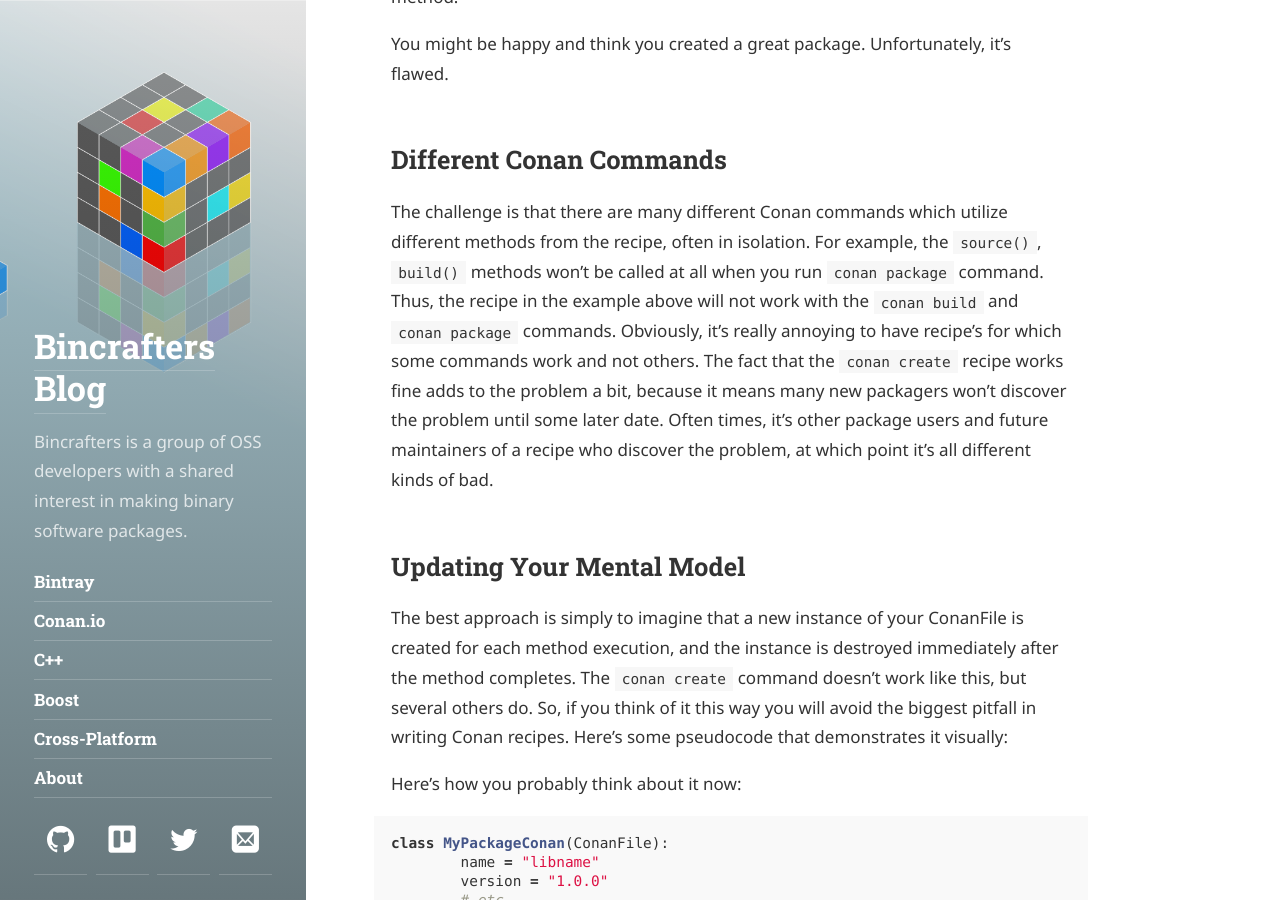
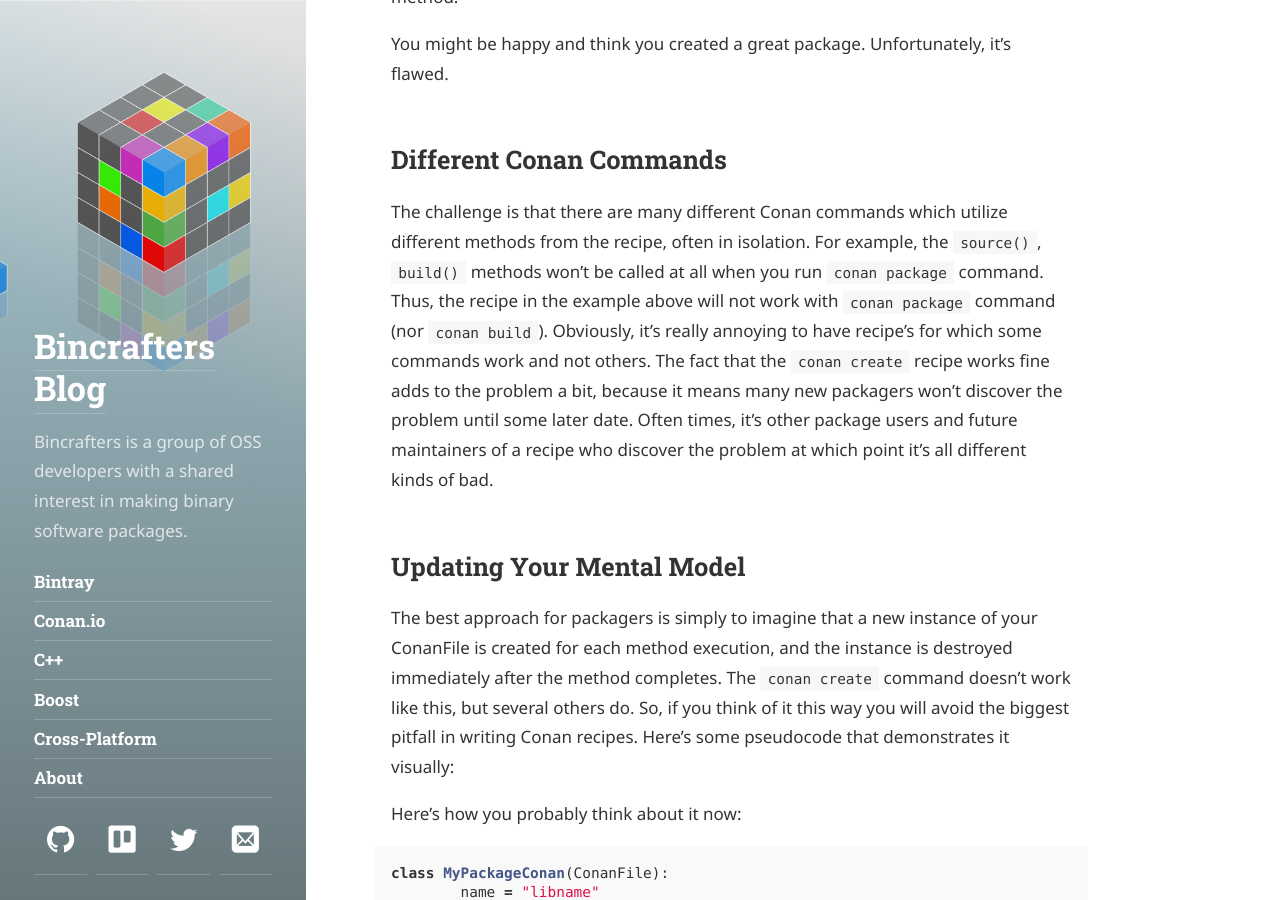
Before and after one commit to bincrafters/bincrafters.github.io, a Jekyll site: the page built from _posts/2018-01-02-Thinking-About-Conanfile.py.md, in a window 1280 px wide and 900 px high, scrolled down 1016 px. Built offline with Jekyll 4.4.1, drawn with Linux system fonts in a browser that asks for light colours; some web fonts are replaced.

Commit message:
updated thinking about conanfile post

```diff
--- a/_posts/2018-01-02-Thinking-About-Conanfile.py.md
+++ b/_posts/2018-01-02-Thinking-About-Conanfile.py.md
@@ -35,10 +35,10 @@ You might be happy and think you created a great package.  Unfortunately, it's f
 
 
 ## Different Conan Commands
-The challenge is that there are many different Conan commands which utilize different methods from the recipe, often in isolation.  For example, the `source()`, `build()` methods won't be called at all when you run `conan package` command.  Thus, the recipe in the example above will not work with the `conan build` and `conan package` commands. Obviously, it's really annoying to have recipe's for which some commands work and not others.  The fact that the `conan create` recipe works fine adds to the problem a bit, because it means many new packagers won't discover the problem until some later date.  Often times, it's other package users and future maintainers of a recipe who discover the problem, at which point it's all different kinds of bad.
+The challenge is that there are many different Conan commands which utilize different methods from the recipe, often in isolation.  For example, the `source()`, `build()` methods won't be called at all when you run `conan package` command.  Thus, the recipe in the example above will not work with `conan package` command (nor `conan build`). Obviously, it's really annoying to have recipe's for which some commands work and not others.  The fact that the `conan create` recipe works fine adds to the problem a bit, because it means many new packagers won't discover the problem until some later date.  Often times, it's other package users and future maintainers of a recipe who discover the problem at which point it's all different kinds of bad.
 
 ## Updating Your Mental Model
-The best approach is simply to imagine that a new instance of your ConanFile is created for each method execution, and the instance is destroyed immediately after the method completes. The `conan create` command doesn't work like this, but several others do.  So, if you think of it this way you will avoid the biggest pitfall in writing Conan recipes.  Here's some pseudocode that demonstrates it visually:
+The best approach for packagers is simply to imagine that a new instance of your ConanFile is created for each method execution, and the instance is destroyed immediately after the method completes. The `conan create` command doesn't work like this, but several others do.  So, if you think of it this way you will avoid the biggest pitfall in writing Conan recipes.  Here's some pseudocode that demonstrates it visually:
 
 Here's how you probably think about it now:
 
```
